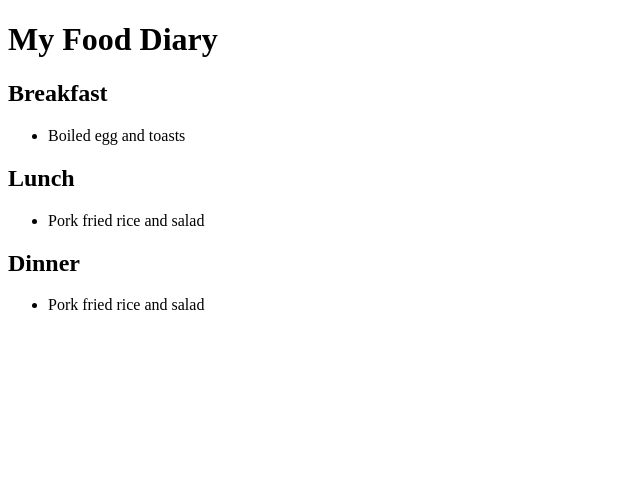
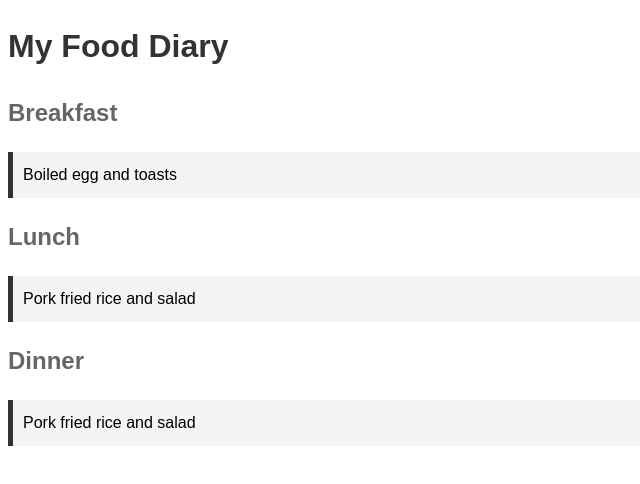
Before and after one commit to peachariya/CS100V2, a plain HTML site: page food-diary/index.html in a window 1280 px wide. Shown: the whole page, without its empty margins (0-640 px from the left). Drawn offline with Linux system fonts and the light colour scheme.

Commit message:
Add styles.css for better presentation

```diff
--- a/food-diary/index.html
+++ b/food-diary/index.html
@@ -3,7 +3,7 @@
 <head>
     <meta charset="UTF-8">
     <title>My Food Diary</title>
-    <link rel="stylesheet" href="style.css">
+    <link rel="stylesheet" href="styles.css">
 </head>
 <body>
     <h1>My Food Diary</h1>
--- a/food-diary/styles.css
+++ b/food-diary/styles.css
@@ -0,0 +1,24 @@
+body {
+    font-family: Arial, sans-serif;
+    line-height: 1.6;
+}
+
+h1 {
+    color: #333;
+}
+
+h2 {
+    color: #666;
+}
+
+ul {
+    list-style-type: none;
+    padding: 0;
+}
+
+li {
+    background: #f4f4f4;
+    margin: 5px 0;
+    padding: 10px;
+    border-left: 5px solid #333;
+}
```
